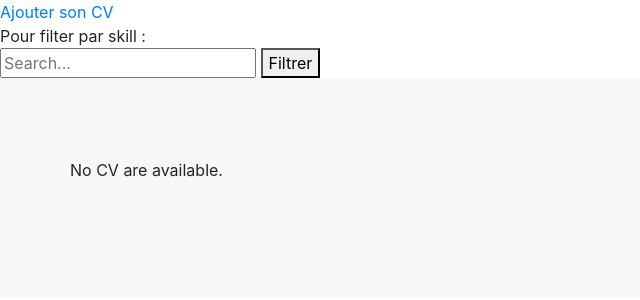
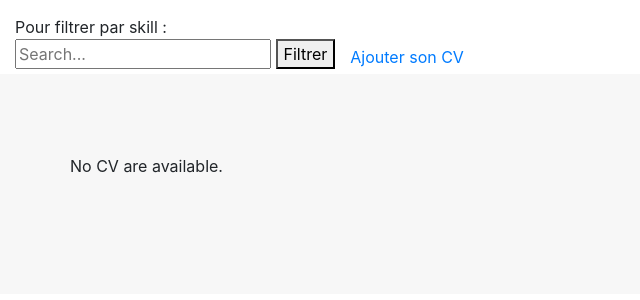
Before and after one commit to Gacara/IIM-A4-Django, a Django app: page / in a window 1280 px wide. Shown: the top 300 px of the page, without its empty margins (0-640 px from the left). Run offline with Django 3.2, Linux system fonts and the light colour scheme; data that the repository does not hold is empty; some libraries are stand-ins or nearby versions.

```diff
--- a/polls/static/polls/style.css
+++ b/polls/static/polls/style.css
@@ -1,4 +1,15 @@
 /*----  Main Style  ----*/
+
+#flex{
+    padding: 15px 0 5px 15px;
+    display: flex;
+    align-items: flex-end;
+}
+
+#add{
+    padding-left: 15px;
+}
+
 #cards_landscape_wrap-2{
     text-align: center;
     background: #F7F7F7;
--- a/templates/polls/index.html
+++ b/templates/polls/index.html
@@ -5,14 +5,17 @@
 
 {% block content %}
 <link rel="stylesheet" type="text/css" href="{% static 'polls/style.css' %}">
-
-<a href="{% url 'polls:contact' %}">Ajouter son CV</a>
-<br>
-<span>Pour filter par skill : </span>
-<form action="{%url 'polls:index' %}"  method="get">
-    <input type="text" name="contains" placeholder="Search...">
-    <button  type="submit">Filtrer</button>
- </form>
+<div id="flex">
+    <div><span>Pour filtrer par skill : </span>
+    <form action="{%url 'polls:index' %}"  method="get">
+        <input type="text" name="contains" placeholder="Search...">
+        <button  type="submit">Filtrer</button>
+     </form>
+    </div>
+    <div id="add" >
+        <a href="{% url 'polls:contact' %}">Ajouter son CV</a>
+    </div>
+     </div>
 
 
         <div id="cards_landscape_wrap-2">
```
